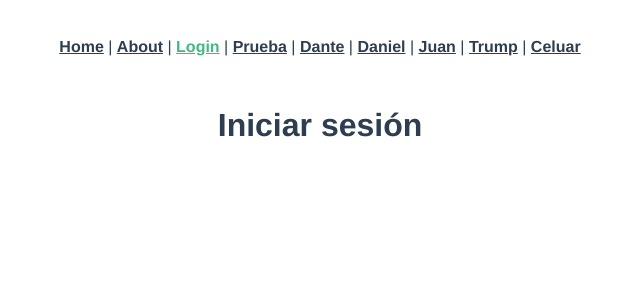
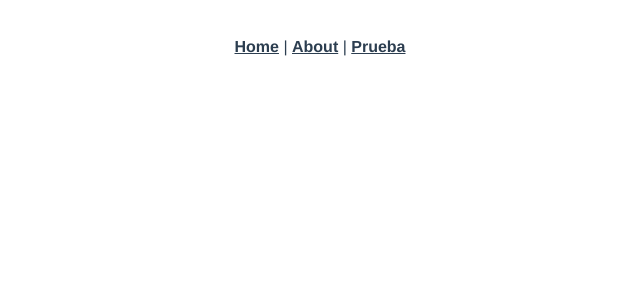
Before and after one commit to HDanielZuniga/ProyectoVue, a Vue app: page /#/login in a window 1280 px wide. Shown: the top 300 px of the page, without its empty margins (320-960 px from the left). Built offline with nearby package versions, Linux system fonts and the light colour scheme.

Commit message:
Refactorizacion

```diff
--- a/src/App.vue
+++ b/src/App.vue
@@ -2,13 +2,7 @@
   <nav>
     <router-link to="/">Home</router-link> |
     <router-link to="/about">About</router-link> |
-    <router-link to="/login">Login</router-link> |
-    <router-link to="/prueba">Prueba</router-link> |
-    <router-link to="/dante">Dante</router-link> |
-    <router-link to="/daniel">Daniel</router-link> |
-    <router-link to="/juan">Juan</router-link> |
-    <router-link to="/trump">Trump</router-link> |
-    <router-link to="/celular">Celuar</router-link>
+    <router-link to="/prueba">Prueba</router-link>
 
   </nav>
   <router-view/>
--- a/src/router/index.js
+++ b/src/router/index.js
@@ -1,12 +1,6 @@
 import { createRouter, createWebHashHistory } from 'vue-router'
 import HomeView from '../views/HomeView.vue'
-import Login from '../views/Login.vue'
-import PruebaView from '../views/PruebaView.vue'
-import PruebaRouter from '../views/PruebaRouter.vue'
-import DanielPrueba from '../views/DanielPrueba.vue'
-import ClaseAlternativa from '../views/ClaseAlternativa.vue'
-import TrumpComponent from '../views/TrumpComponent'
-import CelularDaniel from '../views/CelularDaniel.vue'
+import PruebaRouter from '@/views/PruebaRouter.vue'
 
 // Definimos las rutas de la aplicación en un array de objetos
 const routes = [
@@ -24,39 +18,9 @@ const routes = [
     component: () => import(/* webpackChunkName: "about" */ '../views/AboutView.vue')
   },
   {
-    path: '/login',
-    name: 'Login',
-    component: Login
-  },
-  {
     path: '/prueba',
-    name: 'Prueba',
-    component: PruebaView
-  },
-  {
-    path: '/dante',
-    name: 'Zuniga',
+    name: 'PruebaRouter',
     component: PruebaRouter
-  },
-  {
-    path: '/daniel',
-    name: 'Bases',
-    component: DanielPrueba
-  },
-  {
-    path: '/juan',
-    name: 'casa',
-    component: ClaseAlternativa
-  },
-  {
-    path: '/trump',
-    name: 'trump',
-    component: TrumpComponent
-  },
-  {
-    path: '/celular',
-    name: 'cel',
-    component: CelularDaniel
   }
 ]
 
--- a/src/views/CelularDaniel.vue
+++ /dev/null
@@ -1,5 +0,0 @@
-<template>
-    <div>
-        <h1>Celular Daniel</h1>
-    </div>
-</template>
--- a/src/views/ClaseAlternativa.vue
+++ /dev/null
@@ -1,5 +0,0 @@
-<template>
-    <div>
-        <h1>Juan Prueba</h1>
-    </div>
-</template>
--- a/src/views/DanielPrueba.vue
+++ /dev/null
@@ -1,5 +0,0 @@
-<template>
-    <div>
-        <h1>Daniel Prueba</h1>
-    </div>
-</template>
--- a/src/views/Login.vue
+++ /dev/null
@@ -1,19 +0,0 @@
-<template>
-  <div class="login">
-    <h1>Iniciar sesión</h1>
-    <!-- Aquí puedes agregar tu formulario de login -->
-  </div>
-</template>
-
-<script>
-export default {
-  name: "LoginPage",
-  // Aquí puedes agregar la lógica del componente
-}
-</script>
-
-<style scoped>
-.login {
-  /* Estilos específicos para la página de login */
-}
-</style>
--- a/src/views/PruebaRouter.vue
+++ b/src/views/PruebaRouter.vue
@@ -1,5 +1,5 @@
 <template>
     <div>
-        <h2>Dante Prueba</h2>
+        <h1>Prueba Router</h1>
     </div>
 </template>
--- a/src/views/PruebaView.vue
+++ /dev/null
@@ -1,5 +0,0 @@
-<template>
-  <div class="Prueba de vista router">
-    <h1>Prueba Router</h1>
-  </div>
-</template>
--- a/src/views/TrumpComponent.vue
+++ /dev/null
@@ -1,5 +0,0 @@
-<template>
-    <div>
-        <h1>Trump Prueba</h1>
-    </div>
-</template>
```
